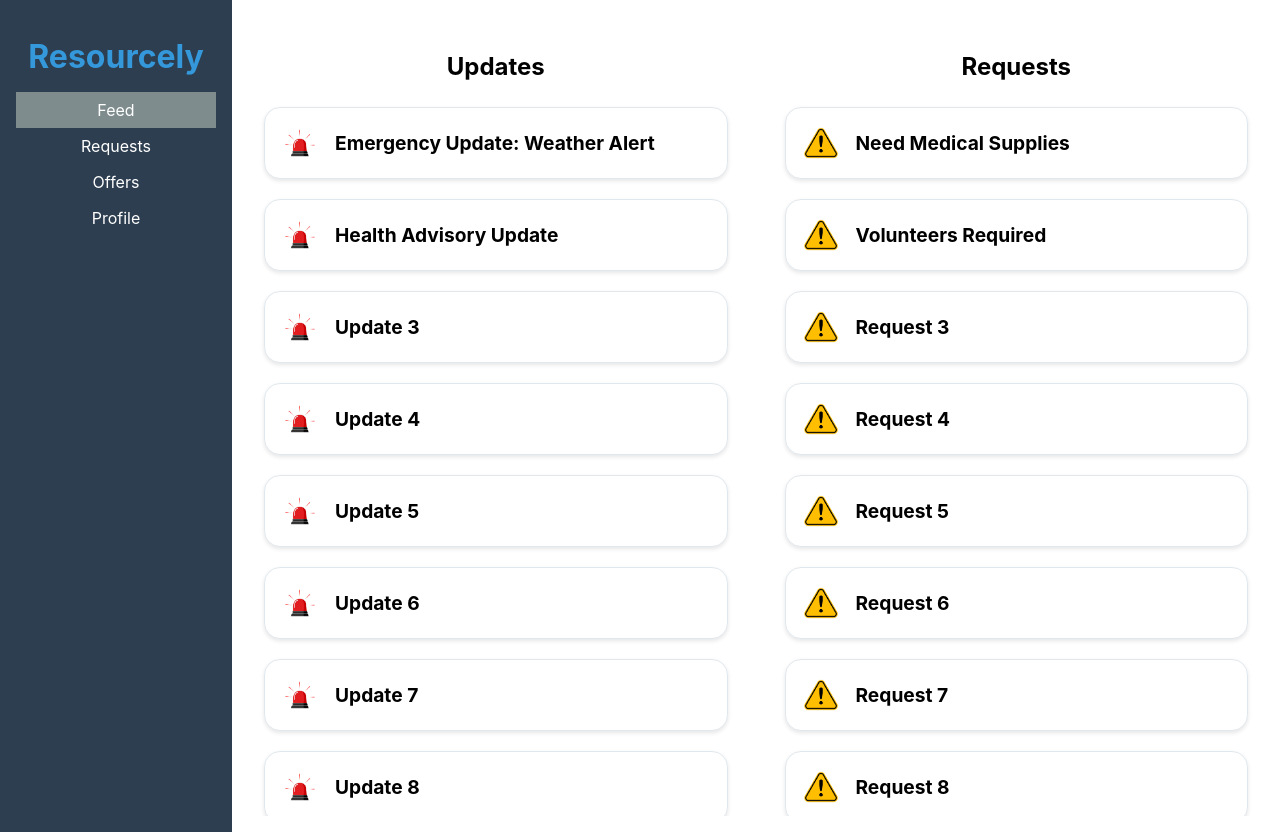
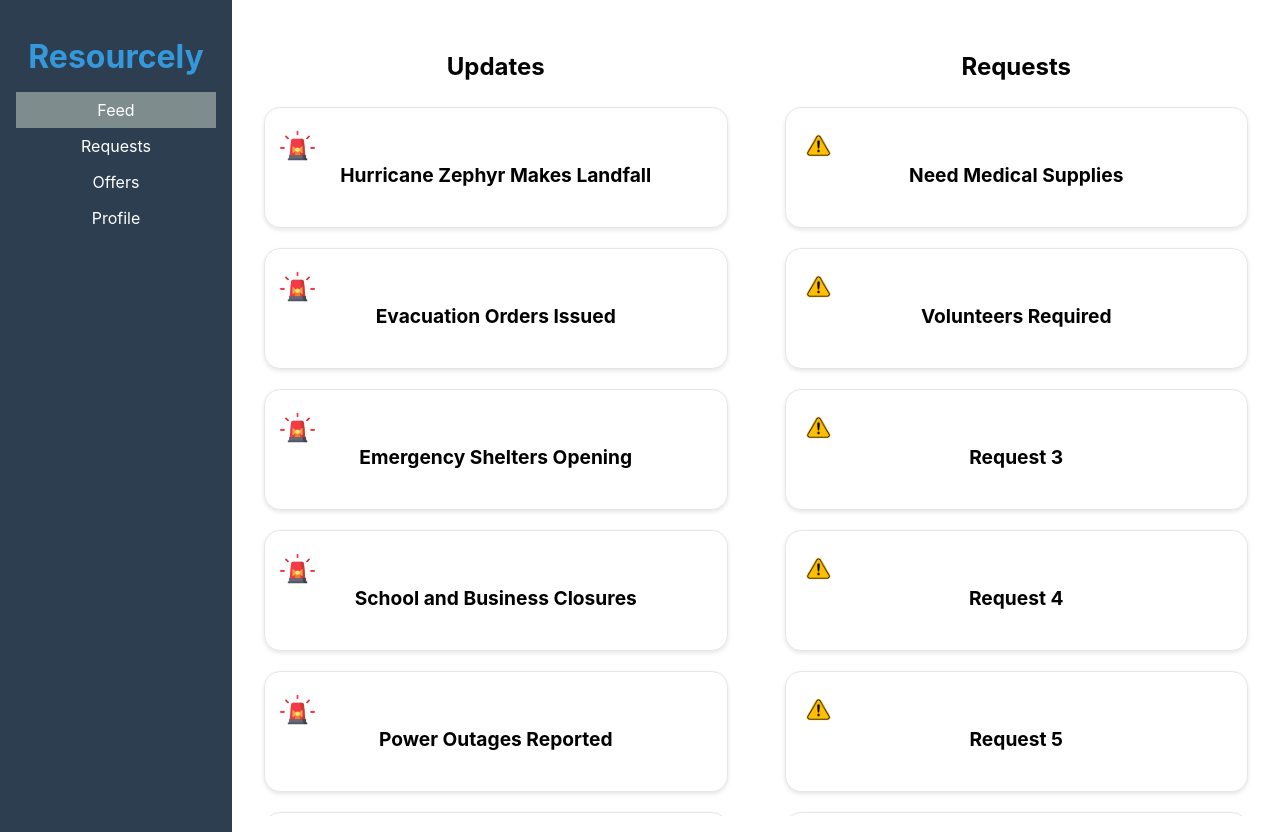
Before and after one commit to AnwarMP/Resourcely, a React (Create React App) app in the folder App/: page /homepage in a window 1280 px wide. Built offline with nearby package versions, Linux system fonts and the light colour scheme.

Commit message:
updated with images and soruces

```diff
--- a/App/src/data/mockData.js
+++ b/App/src/data/mockData.js
@@ -1,28 +1,94 @@
-// src/data/mockUpdates.js
 const mockUpdates = [
     {
-        id: 1,
-        type: 'news',
-        title: 'Emergency Update: Weather Alert',
-        content: 'A severe weather alert has been issued for the tri-county area.',
-        imageUrl: 'https://t4.ftcdn.net/jpg/05/55/55/13/360_F_555551334_2x8xyb5fDrBaMYjFC3XA27dijjkoNOsv.jpg' // Local or external URL to the larger image
+      id: 1,
+      type: 'news',
+      title: 'Hurricane Zephyr Makes Landfall',
+      content: 'Hurricane Zephyr has made landfall on the east coast, bringing strong winds and heavy rain.',
+      imageUrl: 'https://blogger.googleusercontent.com/img/b/R29vZ2xl/AVvXsEg31BOe1BT5PdpzwEzFybGo49jCnKAfyL2qzdGcHkqQ3BpEIYaZU2he4qHQfiywF-8c7Qlbkd4Ck_145_X_ppv5JJDLYTc8XfNSabNvdFns4EwqG9rjJFkUcm5r5NCatTydX-lDFVc4stA/s1600/harvey.tiff', // Replace with actual image URL
+      username: 'SafetyAdvisor',
+      timestamp: 'Oct 3, 10:45 AM'
     },
     {
       id: 2,
       type: 'news',
-      title: 'Health Advisory Update',
-      content: 'Public health officials have issued new advisories for the upcoming flu season.',
-      imageUrl: 'https://cdn.vox-cdn.com/thumbor/oeOuWDqiLXtoIrbJ7w4pOB7HaXM=/0x0:1920x1080/1200x675/filters:focal(807x387:1113x693)/cdn.vox-cdn.com/uploads/chorus_image/image/63641691/elgd6s1vd5ywzbi8roqf.0.png'
+      title: 'Evacuation Orders Issued',
+      content: 'Mandatory evacuation orders have been issued for the following coastal areas as Hurricane Zephyr approaches.',
+      imageUrl: 'https://npr.brightspotcdn.com/c2/12/91f758e243d68a7f7c286d250a7d/09-26-featured-image.jpg', // Replace with actual image URL
+      username: 'SafetyAdvisor',
+      timestamp: 'Oct 3, 10:45 AM'
     },
-    // ...more updates (abbreviated)...
-    { id: 3, type: 'news', title: 'Update 3', content: 'Details for update 3...' },
-    { id: 4, type: 'news', title: 'Update 4', content: 'Details for update 4...' },
-    { id: 5, type: 'news', title: 'Update 5', content: 'Details for update 5...' },
-    { id: 6, type: 'news', title: 'Update 6', content: 'Details for update 6...' },
-    { id: 7, type: 'news', title: 'Update 7', content: 'Details for update 7...' },
-    { id: 8, type: 'news', title: 'Update 8', content: 'Details for update 8...' },
-    { id: 9, type: 'news', title: 'Update 9', content: 'Details for update 9...' },
-    { id: 10, type: 'news', title: 'Update 10', content: 'Details for update 10...' }
+    {
+      id: 3,
+      type: 'news',
+      title: 'Emergency Shelters Opening',
+      content: 'Emergency shelters are being opened in safe zones. Here\'s a list of locations you can go to seek shelter.',
+      imageUrl: 'https://www.redcross.org/content/dam/redcross/local/news-articles/south-florida/Shelter-Cuero-Texas-Hurricane-Harvey.jpeg.transform/1288/q70/feature/image.jpeg', // Replace with actual image URL
+      username: 'SafetyAdvisor',
+      timestamp: 'Oct 3, 10:45 AM'
+    },
+    {
+      id: 4,
+      type: 'news',
+      title: 'School and Business Closures',
+      content: 'Local schools and businesses will be closed until further notice due to Hurricane Zephyr\'s impact.',
+      imageUrl: 'https://www.vvdailypress.com/gcdn/authoring/authoring-images/2023/08/18/USAT/70624781007-hurricane.jpg?crop=1979,1392,x0,y0', // Replace with actual image URL
+      username: 'SafetyAdvisor',
+      timestamp: 'Oct 3, 10:45 AM'
+    },
+    {
+      id: 5,
+      type: 'news',
+      title: 'Power Outages Reported',
+      content: 'Widespread power outages have been reported in the affected areas. Crews are working on restoration.',
+      imageUrl: 'https://media.npr.org/assets/img/2020/08/27/gettyimages-1269114333_wide-4da7f39b3fbca16752c1b2cf26ecb36c125cae35.jpg', // Replace with actual image URL
+      username: 'SafetyAdvisor',
+      timestamp: 'Oct 3, 10:45 AM'
+    },
+    {
+      id: 6,
+      type: 'news',
+      title: 'Flood Warnings in Effect',
+      content: 'As Hurricane Zephyr continues, flood warnings are in effect for the following rivers...',
+      imageUrl: 'https://a57.foxnews.com/cf-images.us-east-1.prod.boltdns.net/v1/static/694940094001/e71fdc4a-f1f6-4a08-aadf-3d6a3942eba2/adf36c82-14e7-4278-93d7-25707cf4749f/1280x720/match/896/500/image.jpg?ve=1&tl=1', // Replace with actual image URL
+      username: 'SafetyAdvisor',
+      timestamp: 'Oct 3, 10:45 AM'
+    },
+    {
+      id: 7,
+      type: 'news',
+      title: 'Rescue Operations Underway',
+      content: 'First responders are conducting rescue operations. If you are in a safe place, stay put until help arrives.',
+      imageUrl: 'https://media.defense.gov/2016/Oct/08/2001645761/1920/1080/0/161008-Z-SO612-003.JPG', // Replace with actual image URL
+      username: 'SafetyAdvisor',
+      timestamp: 'Oct 3, 10:45 AM'
+    },
+    {
+      id: 8,
+      type: 'news',
+      title: 'Supply Drop-off Locations',
+      content: 'If you would like to help, here are the drop-off locations for supplies to aid those affected by Hurricane Zephyr.',
+      imageUrl: 'https://www.nwfdailynews.com/gcdn/presto/2021/09/02/NNWF/cdc75994-2115-456b-85af-7dcd8a141851-_1511.jpg?width=700&height=467&fit=crop&format=pjpg&auto=webp' , // Replace with actual image URL
+      username: 'SafetyAdvisor',
+      timestamp: 'Oct 3, 10:45 AM'
+    },
+    {
+      id: 9,
+      type: 'news',
+      title: 'Volunteer Information',
+      content: 'Information sessions for those who want to volunteer in relief efforts will be held at the community center.',
+      imageUrl: 'https://spweb-uploads.s3.theark.cloud/2018/12/1880US-X1-131-homescreen-764x460.jpg' , // Replace with actual image URL
+      username: 'SafetyAdvisor',
+      timestamp: 'Oct 3, 10:45 AM'
+    },
+    {
+      id: 10,
+      type: 'news',
+      title: 'Post-Storm Safety Tips',
+      content: 'As we deal with the aftermath of Hurricane Zephyr, here are some safety tips to keep in mind.',
+      imageUrl: 'https://ewscripps.brightspotcdn.com/dims4/default/2744edc/2147483647/strip/true/crop/1000x563+0+0/resize/1280x720!/quality/90/?url=http%3A%2F%2Fewscripps-brightspot.s3.amazonaws.com%2Ff3%2F18%2F441997134d6bae50c2463dbd32ba%2Fhurricane-michael-damage.png', // Replace with actual image URL
+      username: 'SafetyAdvisor',
+      timestamp: 'Oct 3, 10:45 AM'
+    }
   ];
 
   export default mockUpdates;
--- a/App/src/pages/feeditem.js
+++ b/App/src/pages/feeditem.js
@@ -1,10 +1,10 @@
 // src/components/FeedItem.js
 import React, { useState } from 'react';
 import '../styles/feeditem.css';
-import newsIcon from '../assets/newsUpdateIcon.jpeg'; // Your news icon
-import requestIcon from '../assets/requestIcon.jpeg'; // Your request icon
+import newsIcon from '../assets/sirenIcon.png';
+import requestIcon from '../assets/requestIcon.jpeg';
 
-const FeedItem = ({ type, title, content, imageUrl }) => {
+const FeedItem = ({ type, title, content, imageUrl, username, timestamp }) => {
   const [isExpanded, setIsExpanded] = useState(false);
 
   const toggleExpand = () => {
@@ -21,7 +21,11 @@ const FeedItem = ({ type, title, content, imageUrl }) => {
         {isExpanded && (
           <>
             <p>{content}</p>
-              {imageUrl && <img src={imageUrl} alt="Related to update" className="feed-expanded-image" />}
+            {imageUrl && <img src={imageUrl} alt="Detail" className="feed-expanded-image" />}
+            <div className="feed-item-info">
+              <span className="username">{username}</span>
+              <span className="timestamp">{timestamp}</span>
+            </div>
           </>
         )}
       </div>
--- a/App/src/pages/feedmain.js
+++ b/App/src/pages/feedmain.js
@@ -1,9 +1,9 @@
-// src/components/Feed.js
+// src/components/FeedMain.js
 import React from 'react';
+import FeedItem from './feeditem'; // Make sure to import FeedItem
 import '../styles/feed.css';
-import FeedItem from './feeditem';
 
-const Feed = ({ title, items }) => {
+const FeedMain = ({ title, items }) => {
   return (
     <div className="feed">
       <h2>{title}</h2>
@@ -14,7 +14,9 @@ const Feed = ({ title, items }) => {
             type={item.type}
             title={item.title}
             content={item.content}
-            imageUrl={item.imageUrl} // Pass the image URL to the FeedItem
+            imageUrl={item.imageUrl}
+            username={item.username}
+            timestamp={item.timestamp}
           />
         ))}
       </div>
@@ -22,4 +24,4 @@ const Feed = ({ title, items }) => {
   );
 };
 
-export default Feed;
+export default FeedMain;
--- a/App/src/styles/feed.css
+++ b/App/src/styles/feed.css
@@ -22,8 +22,30 @@
   background-color: #fff; /* White background */
   box-shadow: 0px 2px 4px rgba(0, 0, 0, 0.1); /* Soft shadow for depth */
   transition: box-shadow 0.2s ease; /* Smooth transition for hover effect */
+  position: relative;
+  padding-bottom: 40px; /* Adjust space for info */
 }
 
 .feed-item:hover {
   box-shadow: 0px 4px 8px rgba(0, 0, 0, 0.15); /* Slightly deeper shadow on hover */
 }
+
+.feed-item img {
+  max-width: 100%;
+  height: auto;
+  margin-top: 10px;
+}
+
+.feed-item-info {
+  position: absolute;
+  bottom: 10px;
+  left: 10px;
+  right: 10px;
+  display: flex;
+  justify-content: space-between;
+  font-size: 0.8rem;
+}
+
+.feed-item-info span:first-child {
+  font-weight: bold;
+}
--- a/App/src/styles/feeditem.css
+++ b/App/src/styles/feeditem.css
@@ -1,14 +1,19 @@
 /* src/styles/FeedItem.css */
 .feed-item {
     display: flex;
-    align-items: center;
+    flex-direction: column; /* Stack children vertically */
+    align-items: flex-start; /* Align children to the start of the container */
     cursor: pointer;
     border: 1px solid #e1e8ed;
     border-radius: 16px;
-    padding: 10px;
     margin: 10px 0;
     background-color: #fff;
     transition: all 0.3s ease;
+
+    padding-top: 1rem; /* Reduce the padding at the top */
+    padding-left: 10px; /* Adjust left padding as needed */
+    padding-right: 10px; /* Adjust right padding as needed */
+    padding-bottom: 10px; /* Adjust bottom padding as needed */
   }
 
   .feed-item.expanded {
@@ -17,9 +22,9 @@
   }
 
   .feed-item img.feed-icon {
-    width: 50px; /* Size as needed */
-    height: 50px; /* Size as needed */
-    margin-right: 10px;
+    width: 35px; /* Size as needed */
+    height: 35px; /* Size as needed */
+    margin-right: 0px;
   }
 
   .feed-item .feed-content h3 {
@@ -31,8 +36,36 @@
     margin: 5px 0 0;
   }
 
-  .feed-item .feed-expanded-image {
-    width: 100%; /* Full width of the card */
+  .feed-expanded-image {
+    width: 100%; /* Take up the full width of the container */
+    height: auto; /* Maintain aspect ratio */
     margin-top: 10px; /* Spacing above the image */
-    border-radius: 8px; /* Optional: if you want rounded corners on the image */
+    border-radius: 8px; /* Rounded corners for the image */
   }
+
+  .feed-content {
+    width: 100%; /* Take up the full width of the feed-item */
+  }
+    /* Add this new class for the header section */
+    .feed-header {
+        display: flex;
+        align-items: center;
+        cursor: pointer;
+    }
+
+  .feed-item-info {
+    display: flex;
+    justify-content: space-between;
+    align-items: center;
+    margin-top: 10px; /* Add margin at the top of the user info */
+    font-size: 0.9em;
+    color: #555;
+  }
+
+  .username {
+    font-weight: bold; /* Make username bold */
+  }
+
+  .timestamp {
+    color: #888; /* Timestamp can be a lighter color to indicate metadata */
+  }
```
Also changed, not shown: App/src/assets/sirenIcon.png (added). Lines whose indentation alone changed are shown as unchanged.
